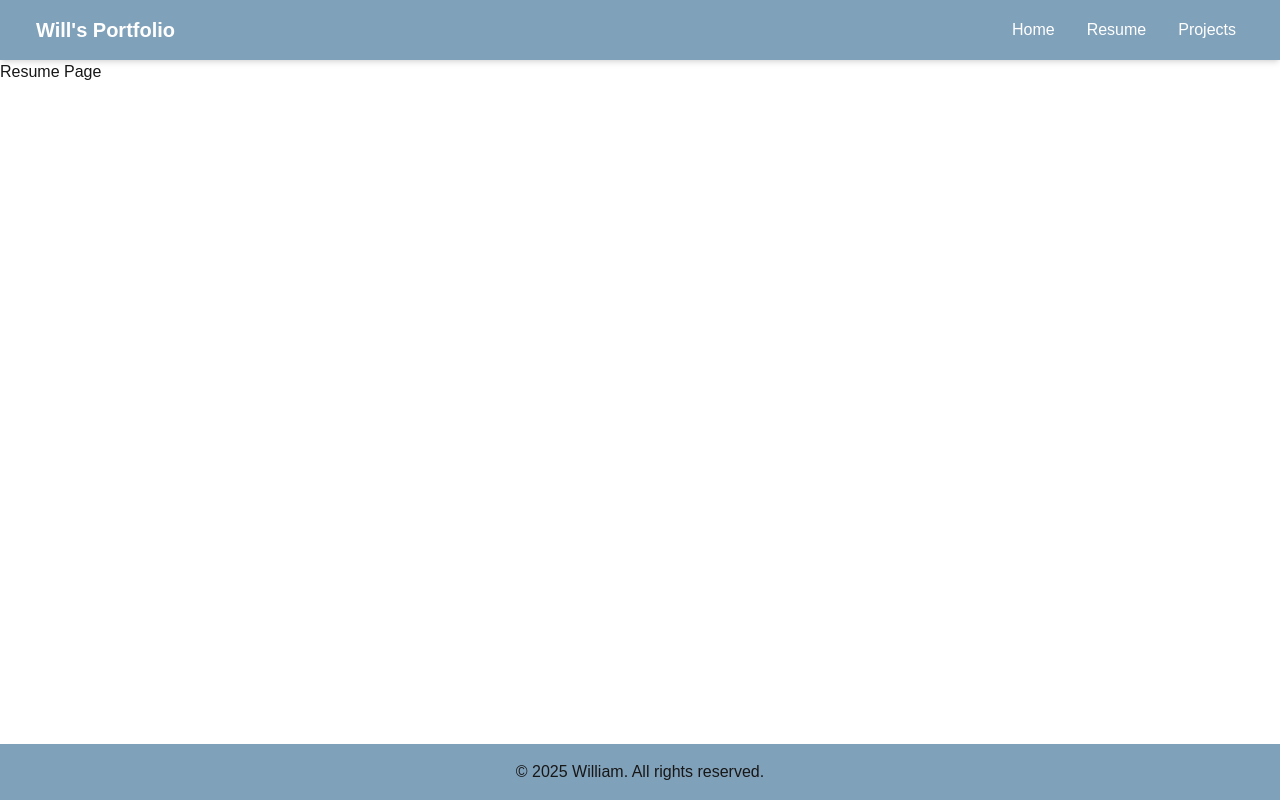
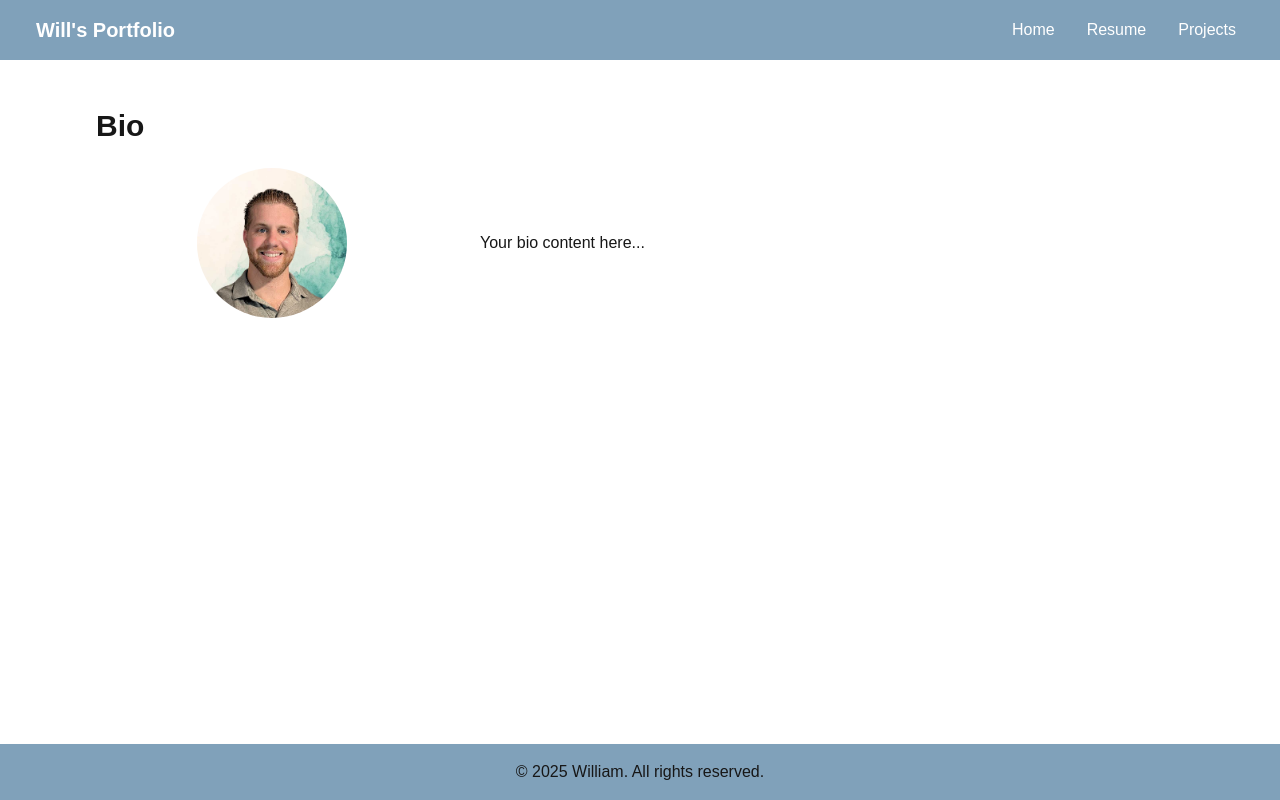
Before and after one commit to willfritzlliw/will-resume, a Next.js app: page /resume in a window 1280 px wide. Built offline with nearby package versions, Linux system fonts and the light colour scheme.

Commit message:
Restyling the components, adding accessability, and initiating the resume page.

```diff
--- a/app/resume/page.tsx
+++ b/app/resume/page.tsx
@@ -1,6 +1,39 @@
+import Section from '@/components/Section';
+import SectionTitle from '@/components/SectionTitle';
+import Container from '@/components/Container';
+import Button from '@/components/Button';
+import Card from '@/components/Card';
+import Badge from '@/components/Badge';
+import Hero from '@/components/Hero';
+import ExperienceCard from '@/components/ExperienceCard';
+import Image from 'next/image';
+
 
 export default function Resume() {
   return (
-    <h1 className="">Resume Page</h1>
+    <main className="bg-background text-foreground">
+      <Container className="">
+        <Section id="Bio" title="Bio">
+          {/* Responsive personal profile */}
+          <div className="flex flex-col md:flex-row gap-8 items-center">
+            {/* Image container */}
+            <div className="w-full md:w-1/3">
+              <Image
+              src="/images/will-fritz-headshot.jpg"
+              alt="Profile Picture"
+              width={150}
+              height={150}
+              className="rounded-full mx-auto"
+              priority />
+            </div>
+            {/* Content container */}
+            <div className="w-full md:w-2/3">
+              <p>Your bio content here...</p>
+            </div>
+          </div>
+
+        </Section>
+      </Container>
+    </main>
   );
 }
--- a/components/Badge.tsx
+++ b/components/Badge.tsx
@@ -3,11 +3,15 @@ import React from 'react';
 interface BadgeProps {
   children: React.ReactNode;
   className?: string;
+  id?: string;
+  title?: string;
 }
 
-const Badge: React.FC<BadgeProps> = ({ children, className }) => {
+const Badge: React.FC<BadgeProps> = ({ children, className, id, title }) => {
   return (
-    <span className={`inline-flex items-center px-2.5 py-0.5 rounded-full text-xs font-medium bg-accent text-primary ${className}`}>
+    <span className={`inline-flex items-center px-2.5 py-0.5 rounded-full text-xs font-medium bg-accent text-primary ${className}`}
+    id={`badge-${id}`}
+    title={title}>
       {children}
     </span>
   );
--- a/components/Container.tsx
+++ b/components/Container.tsx
@@ -13,4 +13,5 @@ const Container: React.FC<ContainerProps> = ({ children, className }) => {
   );
 };
 
+Container.displayName = 'Container';
 export default Container;
--- a/components/Footer.tsx
+++ b/components/Footer.tsx
@@ -7,12 +7,12 @@
  *
  * @returns {JSX.Element} The rendered footer component.
  */
+
 export default function Footer() {
   return (
     // The footer element is styled with a primary background color, padding, and a top margin.
     // The `mt-auto` class ensures that the footer sticks to the bottom of the page in cases where the content is not long enough to fill the viewport.
     <footer className="bg-primary p-4 mt-8 shadow-md mt-auto">
-      {/* The copyright notice is centered within the footer. */}
       <p className="text-center">&copy; 2025 William. All rights reserved.</p>
     </footer>
   );
--- a/components/Header.tsx
+++ b/components/Header.tsx
@@ -7,7 +7,7 @@ export default function Header() {
       {/* hidden checkbox to control mobile menu via Tailwind peer utilities */}
       <input id="nav-toggle" type="checkbox" className="peer sr-only" />
 
-      <div className="flex justify-between items-center px-5 text-background">
+      <div className="flex justify-between items-center px-5 text-white">
         <div className="text-xl font-bold hover:text-accent">
             Will&apos;s Portfolio
         </div>
@@ -66,19 +66,19 @@ export default function Header() {
 
       {/* mobile menu (visible when checkbox is checked) */}
       <div className="peer-checked:block md:hidden hidden px-5 pb-4">
-        <ul className="flex flex-col gap-2 text-white hover:text-accent">
+        <ul className="flex flex-col gap-2 text-white">
         <li>
-          <Link href="/" className="block w-full py-2 rounded hover:bg-background/5">
+          <Link href="/" className="block w-full py-2 rounded hover:bg-background/5 hover:text-accent">
             Home
           </Link>
         </li>
         <li>
-          <Link href="/resume" className="block w-full py-2 rounded hover:bg-background/5">
+          <Link href="/resume" className="block w-full py-2 rounded hover:bg-background/5 hover:text-accent">
             Resume
           </Link>
         </li>
         <li>
-          <Link href="/projects" className="block w-full py-2 rounded hover:bg-background/5">
+          <Link href="/projects" className="block w-full py-2 rounded hover:bg-background/5 hover:text-accent">
             Projects
           </Link>
         </li>
--- a/components/Section.tsx
+++ b/components/Section.tsx
@@ -1,16 +1,35 @@
 import React from 'react';
+import SectionTitle from './SectionTitle';
 
 interface SectionProps {
-  children: React.ReactNode;
+  id?: string;
+  title?: React.ReactNode; // string or <SectionTitle>
   className?: string;
+  children?: React.ReactNode;
+  describedBy?: string;
 }
 
-const Section: React.FC<SectionProps> = ({ children, className }) => {
+export default function Section({ id, title, describedBy, children, className }: SectionProps) {
+  const titleId = title && id ? `${title}-${id}` : undefined;
+
   return (
-    <section className={`py-8 md:py-12 ${className}`}>
+    <section
+      id={id}
+      aria-describedby={describedBy}
+      aria-labelledby={title ? (id ? `${title}-${id}` : undefined) : undefined}
+      className={`my-12 px-4 md:px-8 lg:px-16 ${className}`}
+    >
+      {title ? (
+        // allow title either as string or already as a <SectionTitle />
+        typeof title === 'string' ? (
+          <SectionTitle id={titleId}>{title}</SectionTitle>
+        ) : (
+          // if caller passed a SectionTitle already, clone to ensure id
+          React.isValidElement(title) ? React.cloneElement(title, ) : null
+        )
+      ) : null}
+
       {children}
     </section>
   );
-};
-
-export default Section;
+}
--- a/components/SectionTitle.tsx
+++ b/components/SectionTitle.tsx
@@ -3,13 +3,15 @@ import React from 'react';
 interface SectionTitleProps {
   children: React.ReactNode;
   className?: string;
+  id?: string;
+  as?: 'h2' | 'h3' | 'h4';
 }
 
-const SectionTitle: React.FC<SectionTitleProps> = ({ children, className }) => {
+const SectionTitle: React.FC<SectionTitleProps> = ({ id, as: Tag = 'h2', children, className }) => {
   return (
-    <h2 className={`text-3xl font-bold text-foreground mb-6 ${className}`}>
+    <Tag id={id} className={`text-3xl font-bold text-foreground mb-6 ${className}`}>
       {children}
-    </h2>
+    </Tag>
   );
 };
 
```
Also changed, not shown: public/images/will-fritz-headshot.jpg (added).
